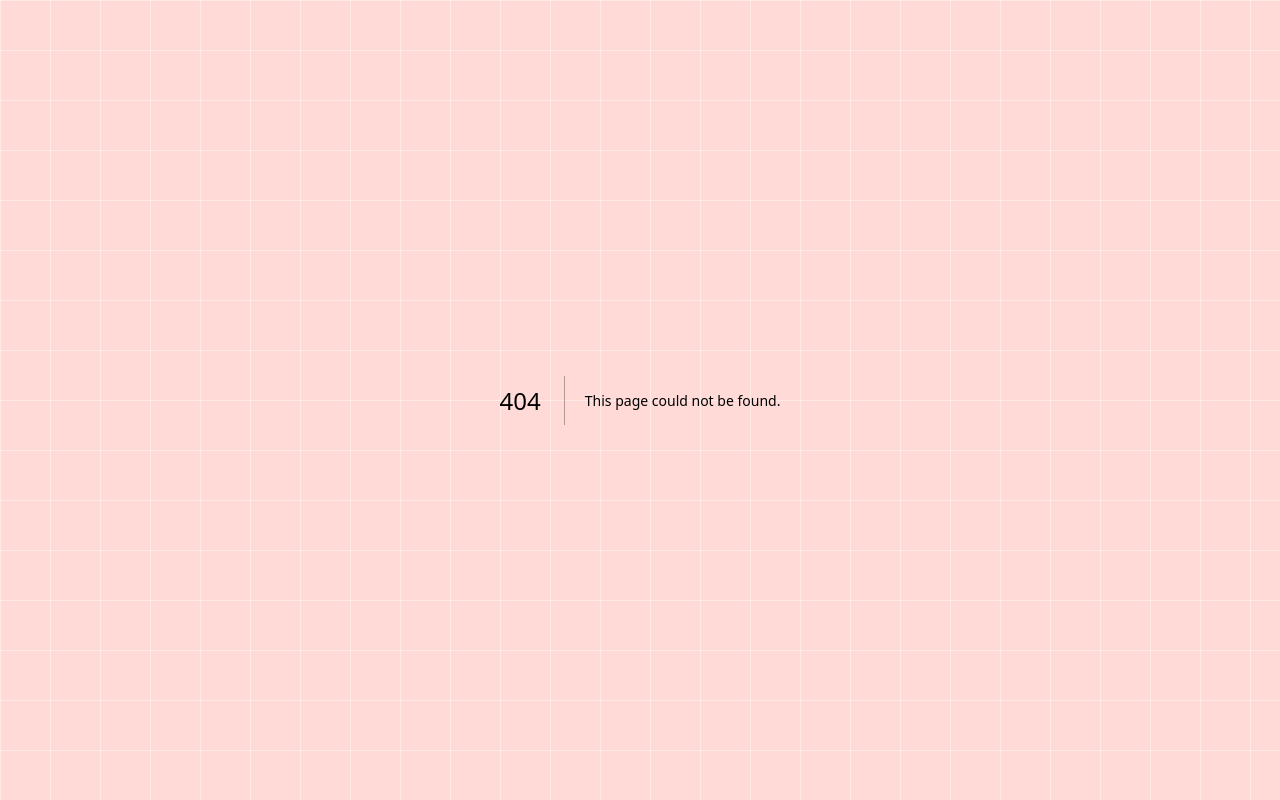
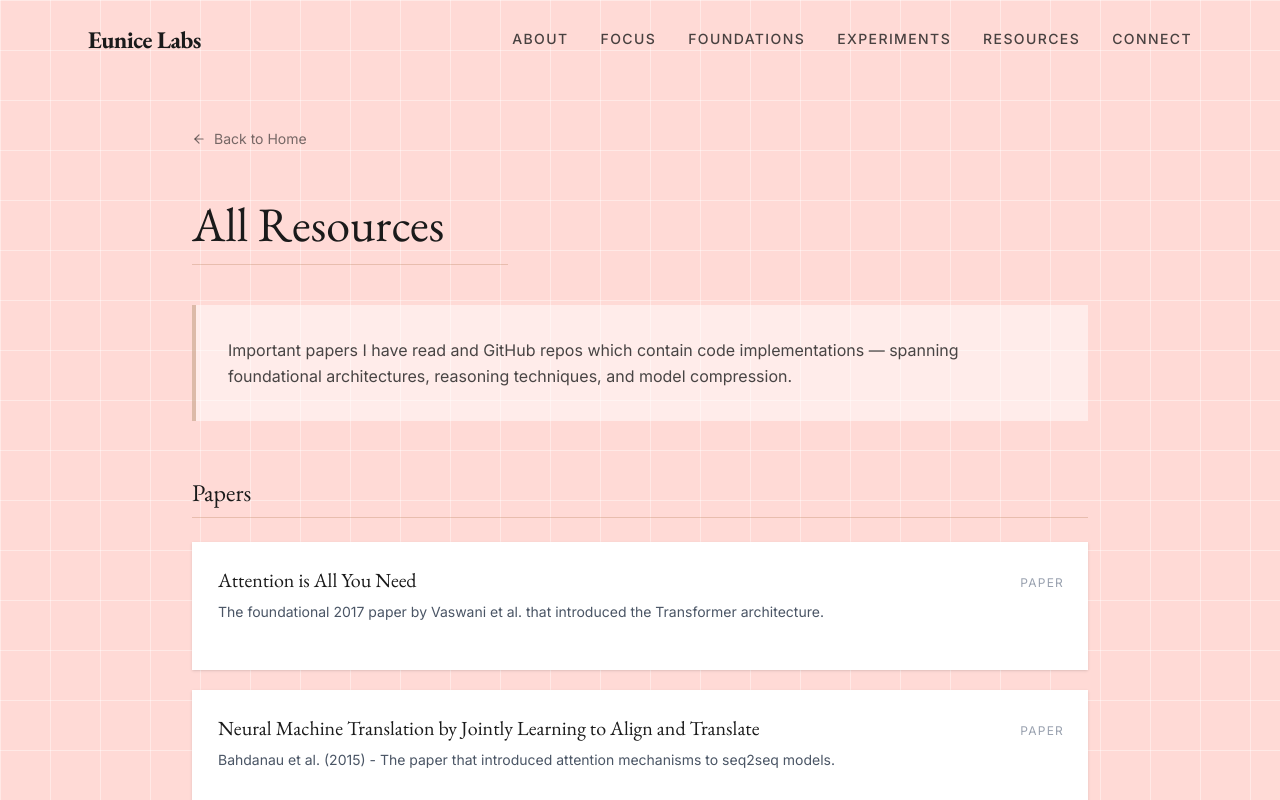
Before and after one commit to Gagancreates/Eunice-Labs, a Next.js app in the folder frontend/: page /resources in a window 1280 px wide. Before the commit this address had no page. Shown: the top 800 px of the page. Built offline with nearby package versions, Linux system fonts and the light colour scheme.

Commit message:
Add resources page with View All, brief description, and new arxiv papers

```diff
--- /dev/null
+++ b/frontend/app/lib/resources.ts
@@ -0,0 +1,64 @@
+import { Resource } from '../types';
+
+export const featuredResources: Resource[] = [
+  {
+    id: '1',
+    title: 'Attention is All You Need',
+    type: 'Paper',
+    description: 'The foundational 2017 paper by Vaswani et al. that introduced the Transformer architecture.',
+    url: 'https://arxiv.org/abs/1706.03762'
+  },
+  {
+    id: '2',
+    title: 'Neural Machine Translation by Jointly Learning to Align and Translate',
+    type: 'Paper',
+    description: 'Bahdanau et al. (2015) - The paper that introduced attention mechanisms to seq2seq models.',
+    url: 'https://arxiv.org/abs/1409.0473'
+  },
+  {
+    id: '3',
+    title: 'Effective Approaches to Attention-based Neural Machine Translation',
+    type: 'Paper',
+    description: 'Luong et al. (2015) - Introduced global and local attention variants for improved efficiency.',
+    url: 'https://arxiv.org/abs/1508.04025'
+  },
+  {
+    id: '4',
+    title: 'The Annotated Transformer',
+    type: 'Tutorial',
+    description: 'Harvard NLP\'s line-by-line implementation guide with detailed explanations and code.',
+    url: 'http://nlp.seas.harvard.edu/annotated-transformer/'
+  },
+  {
+    id: '5',
+    title: 'Deep Learning Implementation',
+    type: 'Code',
+    description: 'PyTorch implementations of all architectures covered in the Foundations series.',
+    url: 'https://github.com/Gagancreates/Deep-Learning-Implementation'
+  }
+];
+
+export const allResources: Resource[] = [
+  ...featuredResources,
+  {
+    id: '6',
+    title: 'Distilling the Knowledge in a Neural Network',
+    type: 'Paper',
+    description: 'Hinton et al. (2015) - Introduces knowledge distillation, showing how a smaller student model can be trained to mimic a larger teacher model using soft probability targets.',
+    url: 'https://arxiv.org/abs/1503.02531'
+  },
+  {
+    id: '7',
+    title: 'Chain-of-Thought Prompting Elicits Reasoning in Large Language Models',
+    type: 'Paper',
+    description: 'Wei et al. (2022) - Demonstrates that prompting LLMs with intermediate reasoning steps significantly improves performance on complex reasoning tasks.',
+    url: 'https://arxiv.org/abs/2201.11903'
+  },
+  {
+    id: '8',
+    title: 'DeepSeek-R1: Incentivizing Reasoning Capability in LLMs via Reinforcement Learning',
+    type: 'Paper',
+    description: 'DeepSeek (2025) - Shows how reinforcement learning alone can incentivize chain-of-thought reasoning in LLMs, achieving performance comparable to OpenAI o1.',
+    url: 'https://arxiv.org/abs/2501.12948'
+  }
+];
--- a/frontend/app/page.tsx
+++ b/frontend/app/page.tsx
@@ -5,10 +5,12 @@ import Navigation from './components/Navigation';
 import Section from './components/Section';
 import ExperimentCard from './components/ExperimentCard';
 import BlogCard from './components/BlogCard';
-import { Experiment, Resource } from './types';
+import { Experiment } from './types';
 import { Github, Mail, ArrowUpRight } from 'lucide-react';
 import { motion } from 'framer-motion';
 import { blogPosts } from './lib/blogs';
+import { featuredResources } from './lib/resources';
+import Link from 'next/link';
 
 const experiments: Experiment[] = [
   {
@@ -37,43 +39,6 @@ const experiments: Experiment[] = [
   }
 ];
 
-const resources: Resource[] = [
-  {
-    id: '1',
-    title: 'Attention is All You Need',
-    type: 'Paper',
-    description: 'The foundational 2017 paper by Vaswani et al. that introduced the Transformer architecture.',
-    url: 'https://arxiv.org/abs/1706.03762'
-  },
-  {
-    id: '2',
-    title: 'Neural Machine Translation by Jointly Learning to Align and Translate',
-    type: 'Paper',
-    description: 'Bahdanau et al. (2015) - The paper that introduced attention mechanisms to seq2seq models.',
-    url: 'https://arxiv.org/abs/1409.0473'
-  },
-  {
-    id: '3',
-    title: 'Effective Approaches to Attention-based Neural Machine Translation',
-    type: 'Paper',
-    description: 'Luong et al. (2015) - Introduced global and local attention variants for improved efficiency.',
-    url: 'https://arxiv.org/abs/1508.04025'
-  },
-  {
-    id: '4',
-    title: 'The Annotated Transformer',
-    type: 'Tutorial',
-    description: 'Harvard NLP\'s line-by-line implementation guide with detailed explanations and code.',
-    url: 'http://nlp.seas.harvard.edu/annotated-transformer/'
-  },
-  {
-    id: '5',
-    title: 'Deep Learning Implementation',
-    type: 'Code',
-    description: 'PyTorch implementations of all architectures covered in the Foundations series.',
-    url: 'https://github.com/Gagancreates/Deep-Learning-Implementation'
-  }
-];
 
 const App: React.FC = () => {
   return (
@@ -175,8 +140,14 @@ const App: React.FC = () => {
 
       {/* Resources */}
       <Section id="resources" title="Resources">
+        <div className="bg-white/50 p-6 md:p-8 mb-10 border-l-4 border-lab-accent/30">
+          <p className="font-sans text-lab-text/80 leading-relaxed max-w-4xl">
+            Important papers I have read and GitHub repos which contain code implementations — spanning foundational architectures, reasoning techniques, and model compression.
+          </p>
+        </div>
+
         <div className="space-y-6">
-          {resources.map((resource, idx) => (
+          {featuredResources.map((resource, idx) => (
             <motion.a
               key={resource.id}
               href={resource.url}
@@ -205,6 +176,21 @@ const App: React.FC = () => {
             </motion.a>
           ))}
         </div>
+
+        <motion.div
+          initial={{ opacity: 0, y: 10 }}
+          whileInView={{ opacity: 1, y: 0 }}
+          viewport={{ once: true }}
+          transition={{ delay: 0.5 }}
+          className="mt-10 text-center"
+        >
+          <Link
+            href="/resources"
+            className="inline-flex items-center gap-2 font-sans text-sm font-semibold text-lab-accent border border-lab-accent/30 px-6 py-3 hover:bg-lab-accent hover:text-white transition-all"
+          >
+            View All Resources <ArrowUpRight size={14} />
+          </Link>
+        </motion.div>
       </Section>
 
       {/* Connect */}
--- /dev/null
+++ b/frontend/app/resources/page.tsx
@@ -0,0 +1,158 @@
+'use client';
+
+import React from 'react';
+import Navigation from '../components/Navigation';
+import { allResources } from '../lib/resources';
+import { ArrowUpRight, ArrowLeft } from 'lucide-react';
+import { motion } from 'framer-motion';
+import Link from 'next/link';
+
+const ResourcesPage: React.FC = () => {
+  const papers = allResources.filter(r => r.type === 'Paper');
+  const others = allResources.filter(r => r.type !== 'Paper');
+
+  return (
+    <div className="min-h-screen text-lab-text font-sans selection:bg-lab-accent/20 selection:text-lab-accent">
+      <Navigation />
+
+      <main className="pt-32 pb-24 px-6">
+        <div className="max-w-4xl mx-auto">
+
+          {/* Back link */}
+          <motion.div
+            initial={{ opacity: 0, x: -10 }}
+            animate={{ opacity: 1, x: 0 }}
+            transition={{ duration: 0.4 }}
+            className="mb-12"
+          >
+            <Link
+              href="/#resources"
+              className="inline-flex items-center gap-2 font-sans text-sm text-lab-text/60 hover:text-lab-accent transition-colors"
+            >
+              <ArrowLeft size={14} /> Back to Home
+            </Link>
+          </motion.div>
+
+          {/* Header */}
+          <motion.div
+            initial={{ opacity: 0, y: 20 }}
+            animate={{ opacity: 1, y: 0 }}
+            transition={{ duration: 0.6 }}
+            className="mb-6"
+          >
+            <h1 className="font-serif text-4xl md:text-5xl text-lab-text mb-4 border-b border-lab-accent/20 pb-4 inline-block pr-16">
+              All Resources
+            </h1>
+          </motion.div>
+
+          <motion.div
+            initial={{ opacity: 0, y: 10 }}
+            animate={{ opacity: 1, y: 0 }}
+            transition={{ duration: 0.6, delay: 0.1 }}
+            className="bg-white/50 p-6 md:p-8 mb-14 border-l-4 border-lab-accent/30"
+          >
+            <p className="font-sans text-lab-text/80 leading-relaxed">
+              Important papers I have read and GitHub repos which contain code implementations — spanning foundational architectures, reasoning techniques, and model compression.
+            </p>
+          </motion.div>
+
+          {/* Papers */}
+          <motion.h2
+            initial={{ opacity: 0, x: -10 }}
+            animate={{ opacity: 1, x: 0 }}
+            transition={{ duration: 0.5, delay: 0.2 }}
+            className="font-serif text-2xl text-lab-text mb-6 border-b border-lab-accent/20 pb-2"
+          >
+            Papers
+          </motion.h2>
+
+          <div className="space-y-5 mb-14">
+            {papers.map((resource, idx) => (
+              <motion.a
+                key={resource.id}
+                href={resource.url}
+                target="_blank"
+                rel="noopener noreferrer"
+                initial={{ opacity: 0, x: -10 }}
+                animate={{ opacity: 1, x: 0 }}
+                transition={{ delay: 0.25 + idx * 0.08 }}
+                className="group block bg-white hover:bg-white/80 p-6 shadow-sm transition-all border-l-2 border-transparent hover:border-lab-accent cursor-pointer"
+              >
+                <div className="flex justify-between items-baseline mb-2">
+                  <h3 className="font-serif text-xl text-lab-text group-hover:text-lab-accent transition-colors pr-4">
+                    {resource.title}
+                  </h3>
+                  <span className="text-xs font-sans uppercase tracking-widest text-gray-400 group-hover:text-lab-accent/70 shrink-0">
+                    {resource.type}
+                  </span>
+                </div>
+                <p className="font-sans text-sm text-gray-600 mb-2">
+                  {resource.description}
+                </p>
+                <div className="flex items-center text-xs font-semibold text-lab-accent opacity-0 group-hover:opacity-100 transition-opacity transform translate-y-2 group-hover:translate-y-0">
+                  Access Resource <ArrowUpRight size={12} className="ml-1" />
+                </div>
+              </motion.a>
+            ))}
+          </div>
+
+          {/* Tutorials & Code */}
+          {others.length > 0 && (
+            <>
+              <motion.h2
+                initial={{ opacity: 0, x: -10 }}
+                animate={{ opacity: 1, x: 0 }}
+                transition={{ duration: 0.5, delay: 0.4 }}
+                className="font-serif text-2xl text-lab-text mb-6 border-b border-lab-accent/20 pb-2"
+              >
+                Tutorials &amp; Code
+              </motion.h2>
+
+              <div className="space-y-5">
+                {others.map((resource, idx) => (
+                  <motion.a
+                    key={resource.id}
+                    href={resource.url}
+                    target="_blank"
+                    rel="noopener noreferrer"
+                    initial={{ opacity: 0, x: -10 }}
+                    animate={{ opacity: 1, x: 0 }}
+                    transition={{ delay: 0.45 + idx * 0.08 }}
+                    className="group block bg-white hover:bg-white/80 p-6 shadow-sm transition-all border-l-2 border-transparent hover:border-lab-accent cursor-pointer"
+                  >
+                    <div className="flex justify-between items-baseline mb-2">
+                      <h3 className="font-serif text-xl text-lab-text group-hover:text-lab-accent transition-colors pr-4">
+                        {resource.title}
+                      </h3>
+                      <span className="text-xs font-sans uppercase tracking-widest text-gray-400 group-hover:text-lab-accent/70 shrink-0">
+                        {resource.type}
+                      </span>
+                    </div>
+                    <p className="font-sans text-sm text-gray-600 mb-2">
+                      {resource.description}
+                    </p>
+                    <div className="flex items-center text-xs font-semibold text-lab-accent opacity-0 group-hover:opacity-100 transition-opacity transform translate-y-2 group-hover:translate-y-0">
+                      Access Resource <ArrowUpRight size={12} className="ml-1" />
+                    </div>
+                  </motion.a>
+                ))}
+              </div>
+            </>
+          )}
+
+        </div>
+      </main>
+
+      <footer className="py-12 text-center border-t border-white/20">
+        <p className="font-serif text-lab-text/60 italic mb-2">
+          &quot;Purpose of Knowledge is Application&quot;
+        </p>
+        <p className="font-sans text-xs text-lab-text/40 tracking-widest uppercase">
+          Built in the open. MIT Licensed. © {new Date().getFullYear()} Eunice Labs.
+        </p>
+      </footer>
+    </div>
+  );
+};
+
+export default ResourcesPage;
```
